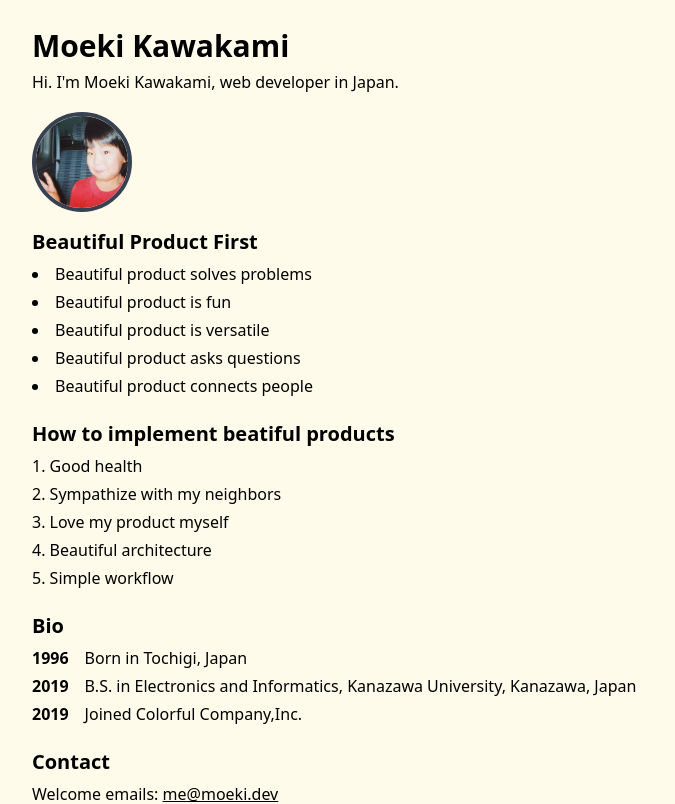
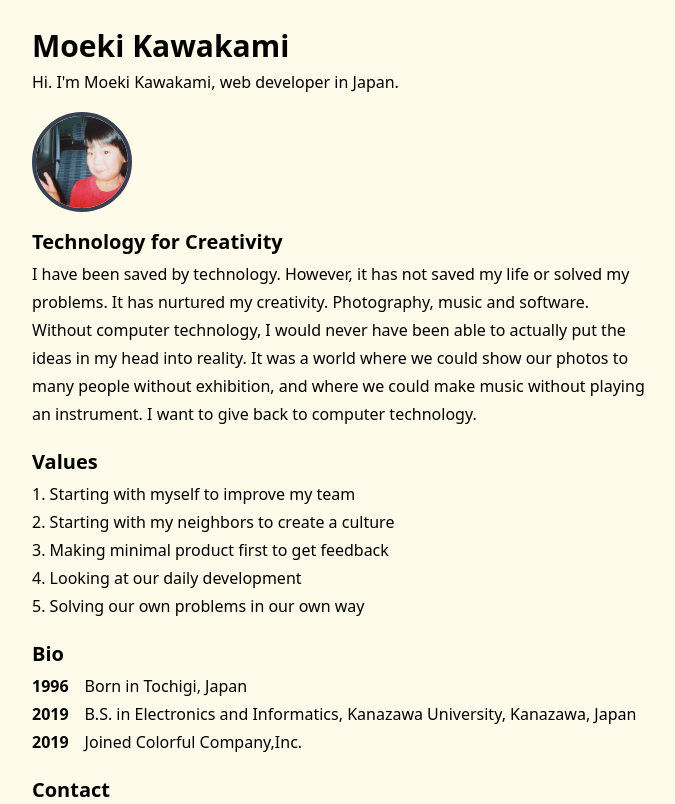
Before and after one commit to kawakamimoeki/website-legacy, a Next.js app: page / in a window 1280 px wide. Shown: the top 804 px of the page, without its empty margins (300-975 px from the left). Built offline with nearby package versions, Linux system fonts and the light colour scheme.

Commit message:
feat: update

```diff
--- a/components/values.jsx
+++ b/components/values.jsx
@@ -4,7 +4,7 @@ import Heading from './heading.jsx'
 export default function component() {
   return (
     <div className="mb-5">
-      <Heading text="How to implement beatiful products" />
+      <Heading text="Values" />
       <ul className="list-decimal list-inside">
         {text.values.map((value, i) => {
           return <li key={i}>{value}</li>
--- a/components/vision.jsx
+++ b/components/vision.jsx
@@ -5,11 +5,7 @@ export default function component() {
   return (
     <div className="mb-5">
       <Heading text={text.vision.title} />
-      <ul className="list-disc list-inside">
-        {text.vision.items.map((item, i) => {
-          return <li key={i}>{item}</li>
-        })}
-      </ul>
+      <p>{text.vision.description}</p>
     </div>
   )
 }
--- a/data/text.json
+++ b/data/text.json
@@ -3,21 +3,15 @@
   "title": "Moeki Kawakami",
   "description": "Hi. I'm Moeki Kawakami, web developer in Japan.",
   "vision": {
-    "title": "Beautiful Product First",
-    "items": [
-      "Beautiful product solves problems",
-      "Beautiful product is fun",
-      "Beautiful product is versatile",
-      "Beautiful product asks questions",
-      "Beautiful product connects people"
-    ]
+    "title": "Technology for Creativity",
+    "description": "I have been saved by technology. However, it has not saved my life or solved my problems. It has nurtured my creativity. Photography, music and software. Without computer technology, I would never have been able to actually put the ideas in my head into reality. It was a world where we could show our photos to many people without exhibition, and where we could make music without playing an instrument. I want to give back to computer technology."
   },
   "values": [
-    "Good health",
-    "Sympathize with my neighbors",
-    "Love my product myself",
-    "Beautiful architecture",
-    "Simple workflow"
+    "Starting with myself to improve my team",
+    "Starting with my neighbors to create a culture",
+    "Making minimal product first to get feedback",
+    "Looking at our daily development",
+    "Solving our own problems in our own way"
   ],
   "bio": [
     {
```
Also changed, not shown: 1 other file (tests, documents, lock files or other folders).
